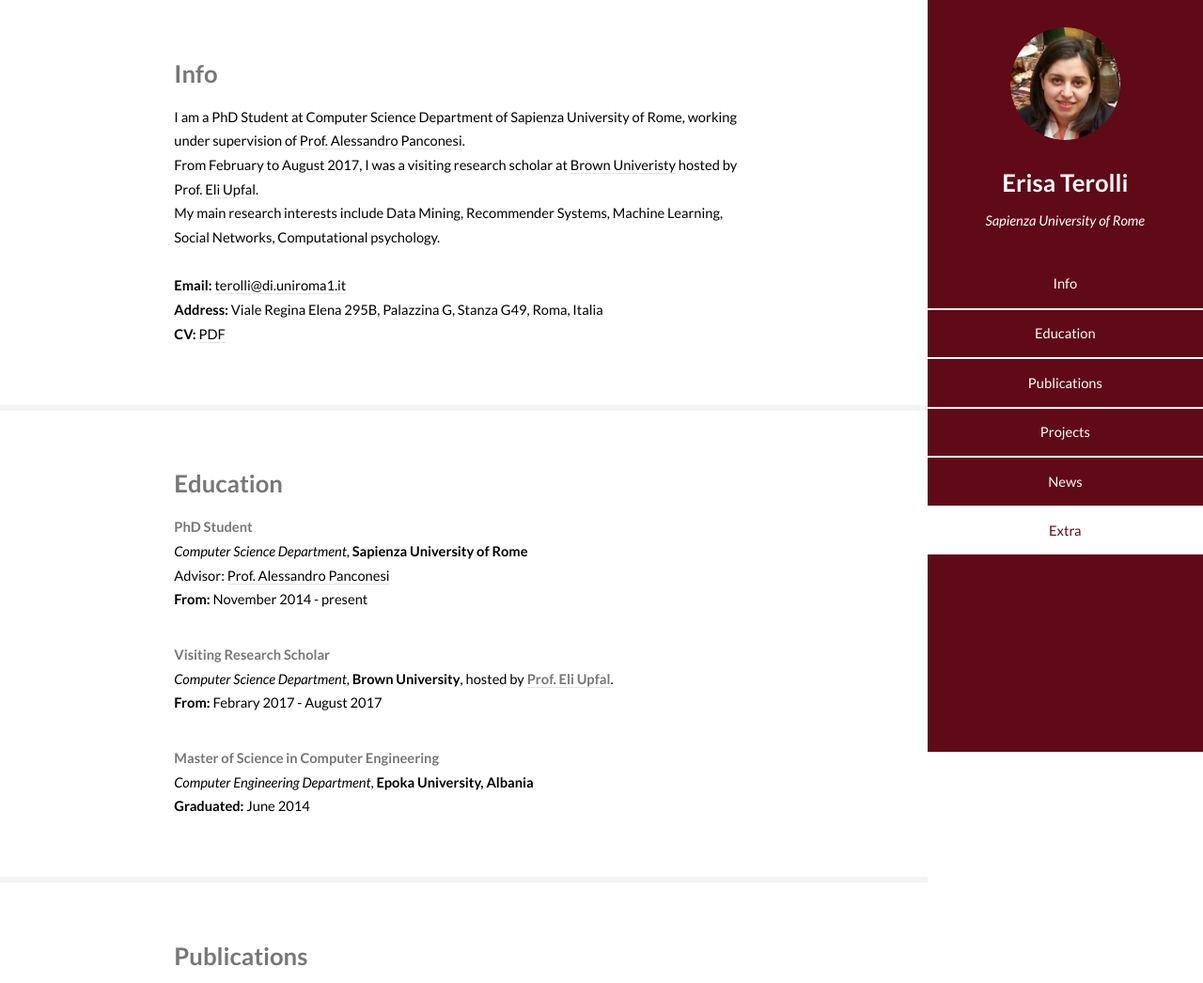
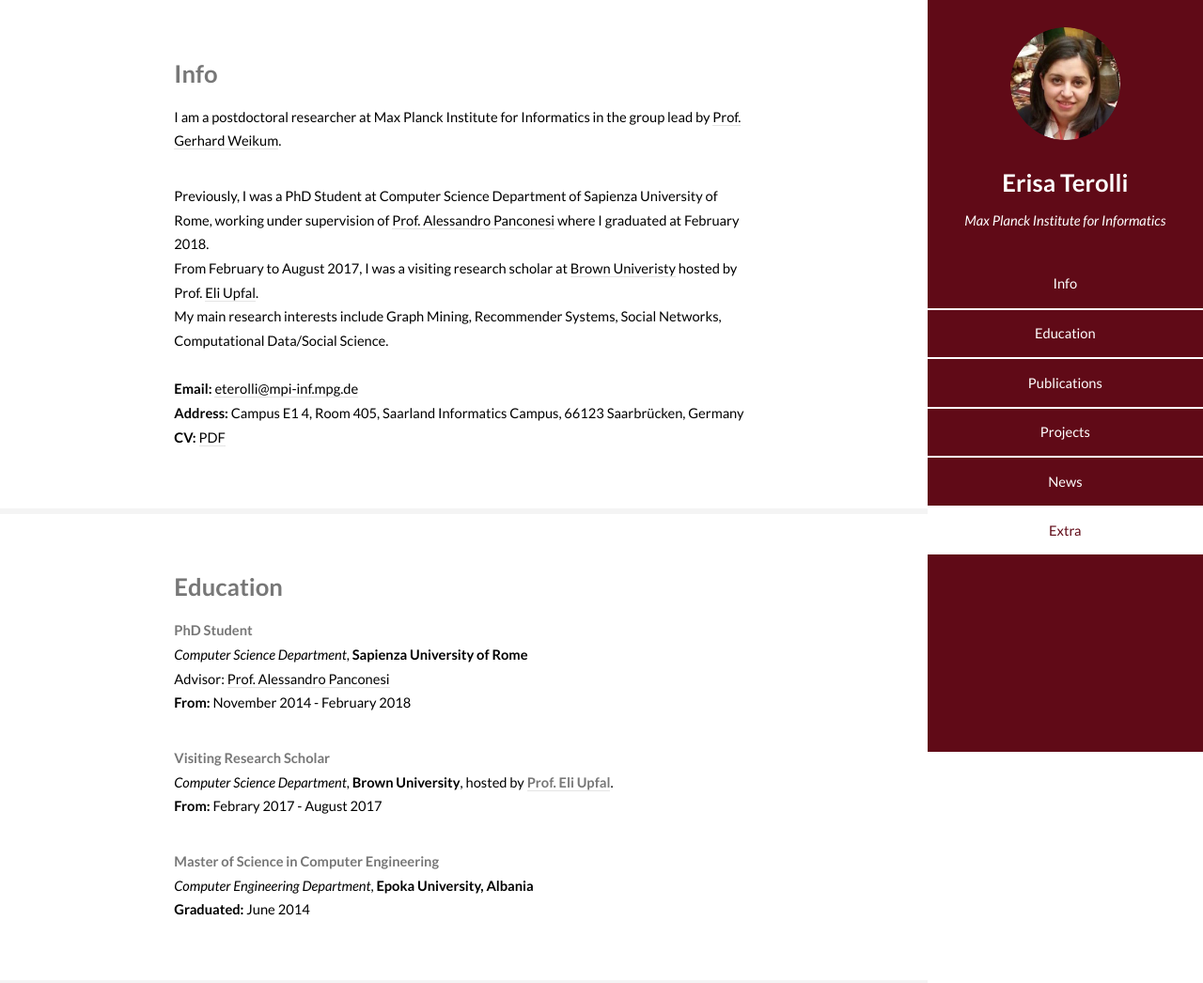
Before and after one commit to erisaterolli/erisaterolli.github.io, a plain HTML site: page index.html in a window 1280 px wide. Shown: the top 1046 px of the page at 94% size. Drawn offline with Linux system fonts and the light colour scheme.

Commit message:
Update index.html

```diff
--- a/index.html
+++ b/index.html
@@ -19,7 +19,7 @@
 				<header>
 					<span class="image avatar"><img src="images/Erisa.jpg" alt="" /></span>
 					<h1 id="logo"><a href="#">Erisa Terolli</a></h1>
-					<p>Sapienza University of Rome</p>
+					<p>Max Planck Institute for Informatics</p>
 				</header>
 				<nav id="nav">
 					<ul>
@@ -46,15 +46,16 @@
 									<header class="major">
 										<h3>Info</h3>
 									</header>
-									<p>I am a PhD Student at Computer Science Department of Sapienza University of Rome, working under supervision
-                                    of <a href="https://sites.google.com/a/di.uniroma1.it/panco/">Prof. Alessandro Panconesi</a>. <br />
+									<p>I am a postdoctoral researcher at Max Planck Institute for Informatics in the group lead by <a href="http://people.mpi-inf.mpg.de/~weikum/">Prof. Gerhard Weikum</a>.</p>
+									<p>Previously, I was a PhD Student at Computer Science Department of Sapienza University of Rome, working under supervision
+                                    of <a href="https://sites.google.com/a/di.uniroma1.it/panco/">Prof. Alessandro Panconesi</a> where I graduated at February 2018. <br />
                                     From February  to August 2017, I was a visiting research scholar at <a href="http://www.brown.edu">Brown Univeristy</a> hosted by Prof. <a href="https://cs.brown.edu/people/eli/">Eli Upfal</a>.
-                                    <br />My main research interests include Data Mining, Recommender Systems, Machine Learning, Social Networks, Computational psychology.
+                                    <br />My main research interests include Graph Mining, Recommender Systems, Social Networks, Computational Data/Social Science.
                                     <br />
                                         <br />
-                                        <b style="color: black;">Email: </b><a href="mailto:terolli@di.uniroma1.it">terolli@di.uniroma1.it</a>
+                                        <b style="color: black;">Email: </b><a href="mailto:eterolli@mpi-inf.mpg.de">eterolli@mpi-inf.mpg.de</a>
                                         <br />
-                                        <b style="color: black;">Address: </b> Viale Regina Elena 295B, Palazzina G, Stanza G49, Roma, Italia<br />
+                                        <b style="color: black;">Address: </b>  	Campus E1 4, Room 405, Saarland Informatics Campus, 66123 Saarbrücken, Germany<br />
                                         <b style="color: black;">CV: </b> <a href ="https://drive.google.com/file/d/1-yxbodDPrLlFVqgizR-NC4oto8mV1RXW/view?usp=sharing">PDF</a><br />
 
                                     </p>
@@ -69,7 +70,7 @@
 
 									<p><b>PhD Student</b><br /><i>Computer Science Department</i>, <b style="color:black">Sapienza University of Rome</b>
                                     <br /> Advisor: <a href="https://sites.google.com/a/di.uniroma1.it/panco/">Prof. Alessandro Panconesi</a>
-										<br /><b style="color:black">From:</b> November 2014 - present</p>
+										<br /><b style="color:black">From:</b> November 2014 - February 2018</p>
 										<p><b>Visiting Research Scholar</b><br /><i>Computer Science Department</i>, <b style="color:black">Brown University</b>, hosted by <b><a href="https://cs.brown.edu/people/eli/">Prof. Eli Upfal</a></b>.
                                     <br /><b style="color:black">From:</b> Febrary 2017 - August 2017</p>
 
@@ -85,6 +86,7 @@
 								<div class="container">
 									<h3>Publications</h3>
 									<ul>
+								        <li> Antenore, M.; Leone, G.; Panconesi, A.; Terolli, E.; Together we buy, alone i quit: Some experimental studies of online persuaders. In Proceedings of the 1st International Conference on Digital Tools and Uses Congress, DTUC'18.</li>
 									<li>M. Antenore, A. Panconesi, E. Terolli.  <b style="color:black;">Songs of the Future Past: An Experimental Study on Online Persuaders</b>. In <b style="color:black;">ICWSM '18</b>: <i> The International AAAI Conference on Web and Social Media</i>.</li>
 									<li>L. De Stefani, E. Terolli, E. Upfal.  <b style="color:black;">Tiered Sampling: An Efficient Method for Approximate Counting Sparse Motifs in Massive Graph Streams</b>. In <b style="color:black;">IEEE Big Data ’17</b>: <i>IEEE Conference in Big Data</i> <a href="https://arxiv.org/pdf/1710.02108.pdf">[pdf]</a>.</li>
 									<li>F. Chierichetti, R. Kumar, A. Panconesi, and E. Terolli.  <b style="color:black;">The Distortion of Locality Sensitive Hashing</b>. In <b style="color:black;">ITCS ’17</b>: <i>Innovations in Theoretical Computer Science</i> <a href="https://drive.google.com/file/d/0B4QQqMdx5tdzLUlaUmNtRS1pTE0/view?usp=sharing">[pdf]</a>.</li>
```
